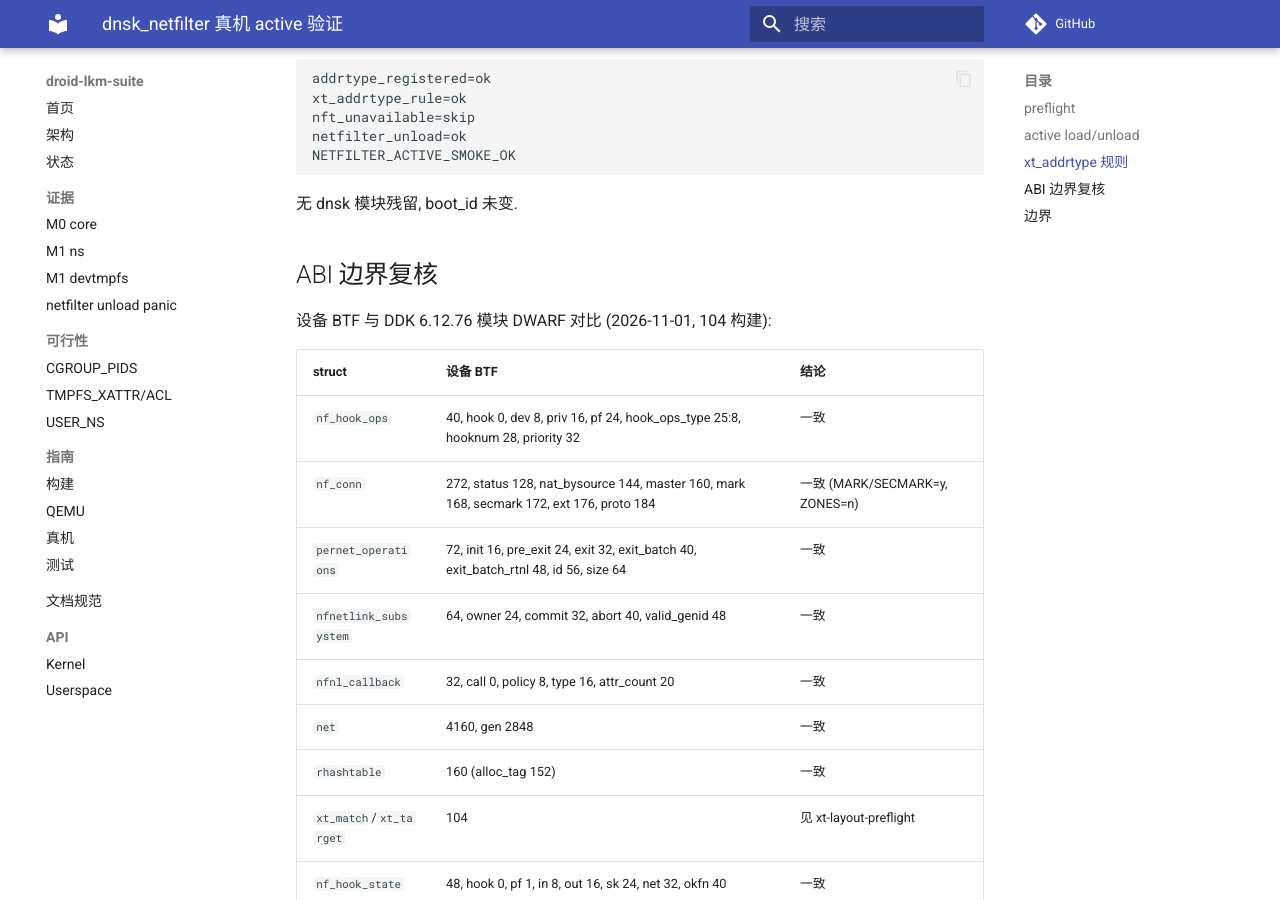
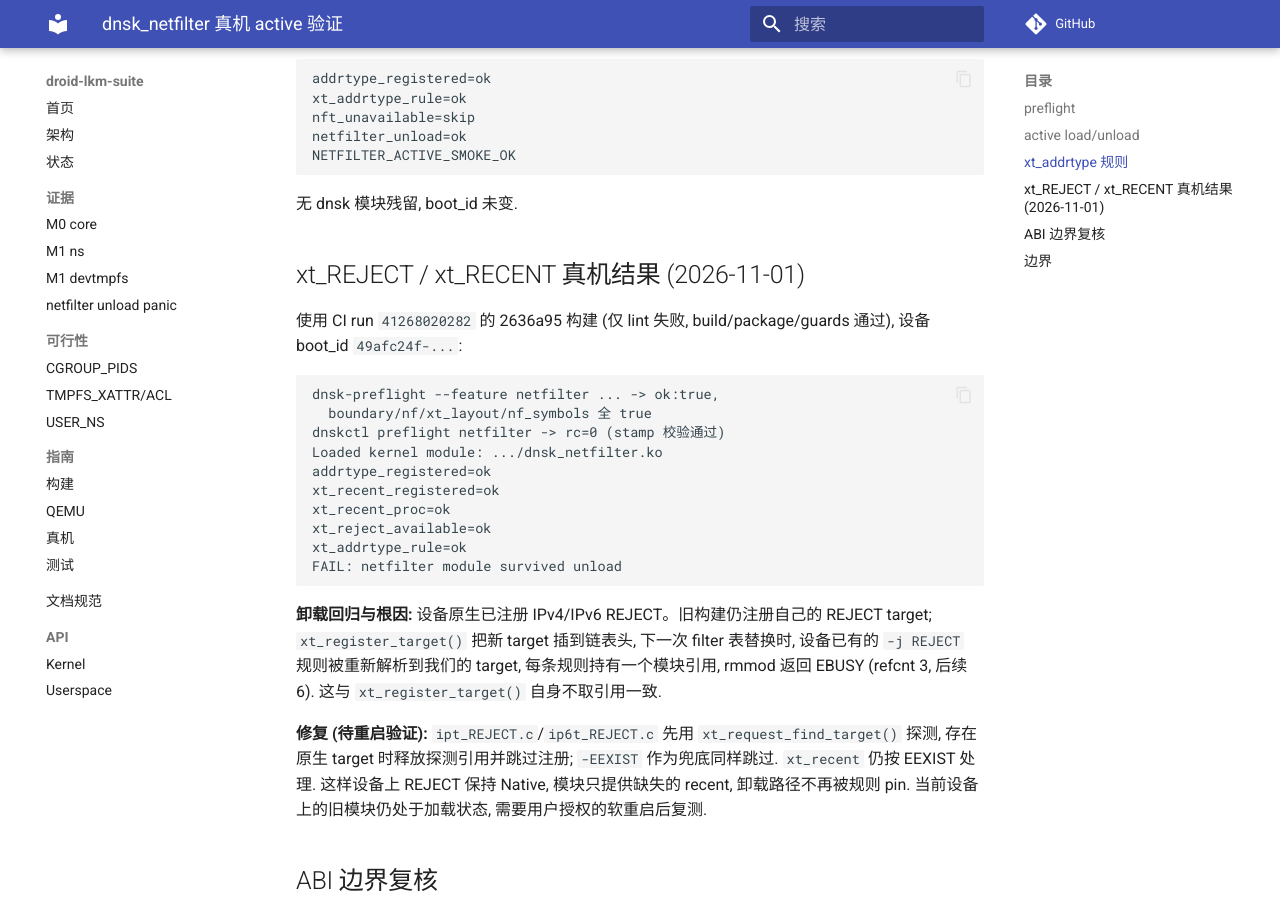
Before and after one commit to uobe1/droid-lkm-suite, an MkDocs documentation site: the page built from docs/evidence/netfilter-active.md, in a window 1280 px wide and 900 px high, scrolled down 812 px. Built offline with MkDocs 1.6.1 and Material for MkDocs 9.7.7, drawn with Linux system fonts in a browser that asks for light colours; comment, search, counter and statistics services are not loaded.

Commit message:
fix(netfilter): skip REJECT when the kernel already provides it
The device has native IPv4/IPv6 REJECT.  Registering a duplicate target
put it at the x_tables list head, so the next filter-table replace rebound
the existing OEM REJECT rules to our module and every rule pinned it with
a module reference; rmmod then returned EBUSY.  Probe with
xt_request_find_target and skip our registration when a target exists.
Preflight no longer requires init_user_ns, which the module never imports.

````diff
--- a/docs/evidence/netfilter-active.md
+++ b/docs/evidence/netfilter-active.md
@@ -42,6 +42,36 @@ NETFILTER_ACTIVE_SMOKE_OK
 
 无 dnsk 模块残留, boot_id 未变.
 
+## xt_REJECT / xt_RECENT 真机结果 (2026-11-01)
+
+使用 CI run `41268020282` 的 2636a95 构建 (仅 lint 失败, build/package/guards
+通过), 设备 boot_id `49afc24f-...`:
+
+```text
+dnsk-preflight --feature netfilter ... -> ok:true,
+  boundary/nf/xt_layout/nf_symbols 全 true
+dnskctl preflight netfilter -> rc=0 (stamp 校验通过)
+Loaded kernel module: .../dnsk_netfilter.ko
+addrtype_registered=ok
+xt_recent_registered=ok
+xt_recent_proc=ok
+xt_reject_available=ok
+xt_addrtype_rule=ok
+FAIL: netfilter module survived unload
+```
+
+**卸载回归与根因:** 设备原生已注册 IPv4/IPv6 REJECT。旧构建仍注册自己的
+REJECT target; `xt_register_target()` 把新 target 插到链表头, 下一次
+filter 表替换时, 设备已有的 `-j REJECT` 规则被重新解析到我们的 target,
+每条规则持有一个模块引用, rmmod 返回 EBUSY (refcnt 3, 后续 6). 这与
+`xt_register_target()` 自身不取引用一致.
+
+**修复 (待重启验证):** `ipt_REJECT.c`/`ip6t_REJECT.c` 先用
+`xt_request_find_target()` 探测, 存在原生 target 时释放探测引用并跳过注册;
+`-EEXIST` 作为兜底同样跳过. `xt_recent` 仍按 EEXIST 处理. 这样设备上
+REJECT 保持 Native, 模块只提供缺失的 recent, 卸载路径不再被规则 pin.
+当前设备上的旧模块仍处于加载状态, 需要用户授权的软重启后复测.
+
 ## ABI 边界复核
 
 设备 BTF 与 DDK 6.12.76 模块 DWARF 对比 (2026-11-01, 104 构建):
````
Also changed, not shown: docs/status.md (+1 -1 lines), features/netfilter/ORIGIN.md (+11 -6 lines), 3 other files.
